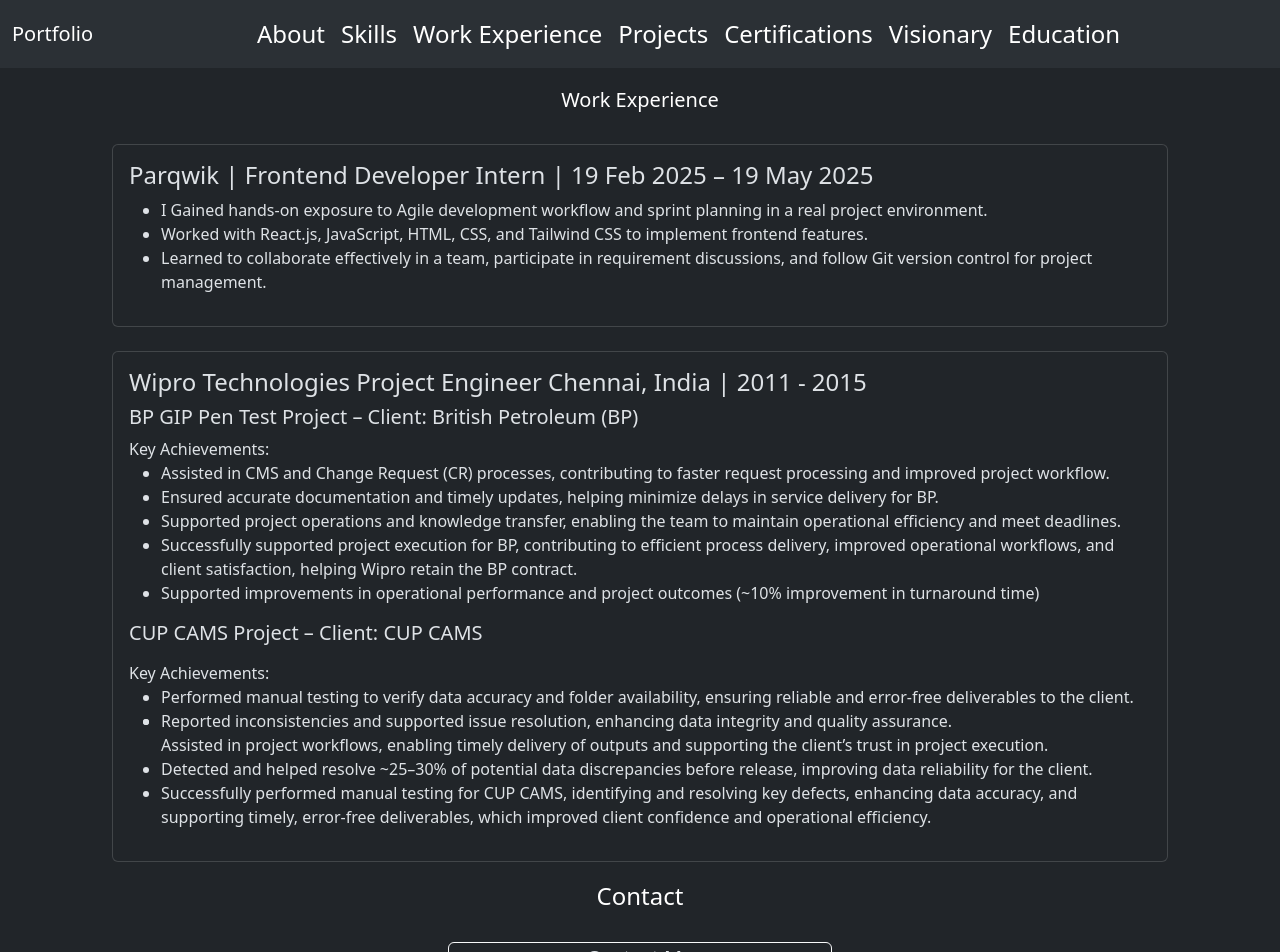
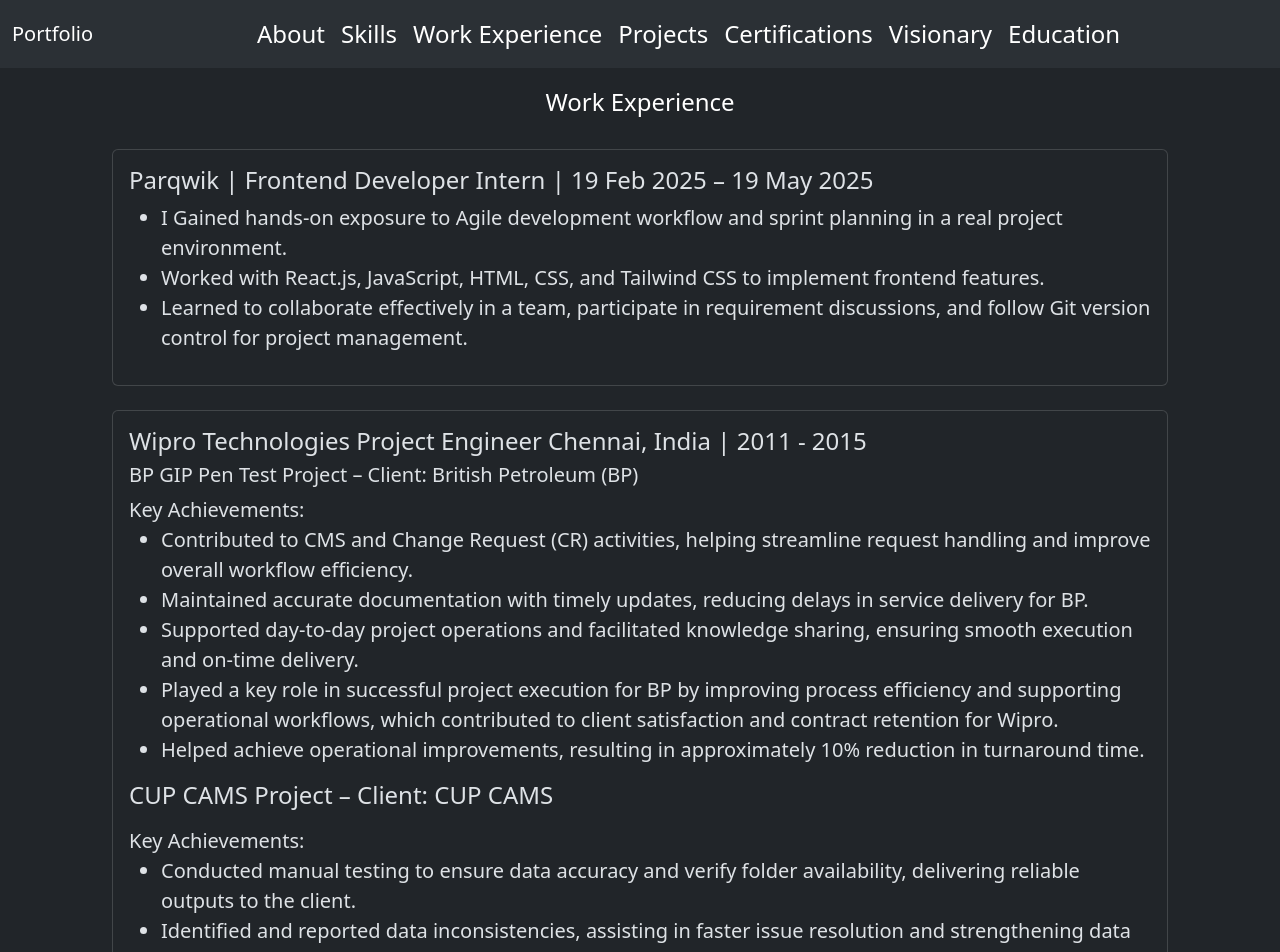
Before and after one commit to abc-hi/portfolio, a React (Vite) app: page /WorkExperience in a window 1280 px wide. Shown: the top 952 px of the page. Built offline with nearby package versions, Linux system fonts and the light colour scheme.

Commit message:
content changed on work exp comp

```diff
--- a/src/Components/WorkExperience.jsx
+++ b/src/Components/WorkExperience.jsx
@@ -4,14 +4,14 @@
   return (
           <div>
                         <div className="page-container" style={{ backgroundColor: 'var(--bs-dark)', padding: "20px" }}>
-                        <h5 className="skills-title" style={{color:"white",textAlign:"center"}}>Work Experience</h5> {/* Use class for styling */}
+                        <h5 className="skills-title" style={{color:"white",textAlign:"center",fontSize:'24px'}}>Work Experience</h5> {/* Use class for styling */}
 <br />
             <div className="card mx-auto" data-bs-theme="dark" style={{maxWidth:"66rem"}}>
 
   <div className="card-body">
 
-    <h4 className="card-title">Parqwik | Frontend Developer Intern | 19 Feb 2025 – 19 May 2025</h4>
-    <p className="card-text"><ul>
+    <h4 className="card-title" style={{fontSize:"24px"}}>Parqwik | Frontend Developer Intern | 19 Feb 2025 – 19 May 2025</h4>
+    <p className="card-text"><ul style={{fontSize:"20px"}}>
       <li>I Gained hands-on exposure to Agile development workflow and sprint planning in a real project environment.</li>
       <li>Worked with React.js, JavaScript, HTML, CSS, and Tailwind CSS to implement frontend features.
 </li>
@@ -27,32 +27,37 @@
 </div><br />
 <div className="card mx-auto" data-bs-theme="dark" style={{maxWidth:"66rem"}}>
   <div className="card-body">
-    <h4 className="card-title">Wipro Technologies Project Engineer Chennai, India | 2011 - 2015</h4>
+    <h4 className="card-title" style={{fontSize:"24px"}}>Wipro Technologies Project Engineer Chennai, India | 2011 - 2015</h4>
 
-<h5 className="card-title">BP GIP Pen Test Project – Client: British Petroleum (BP)</h5>
-<p className="card-text">Key Achievements:
- <ul>
-  <li>Assisted in CMS and Change Request (CR) processes, contributing to faster request processing and improved project workflow.</li>
- <li>Ensured accurate documentation and timely updates, helping minimize delays in service delivery for BP.</li>
- <li>Supported project operations and knowledge transfer, enabling the team to maintain operational efficiency and meet deadlines.</li>
- <li> Successfully supported project execution for BP, contributing to efficient process delivery, improved operational workflows, and client satisfaction, helping Wipro retain the BP contract.
+<h5 className="card-title" style={{fontSize:"20px"}}>BP GIP Pen Test Project – Client: British Petroleum (BP)</h5>
+<p className="card-text" style={{fontSize:"20px"}}>Key Achievements:
+ <ul style={{fontSize:"20px"}}>
+  <li>Contributed to CMS and Change Request (CR) activities, helping streamline request handling and improve overall workflow efficiency.
 </li>
-<li> Supported improvements in operational performance and project outcomes (~10% improvement in turnaround time)
+ <li>Maintained accurate documentation with timely updates, reducing delays in service delivery for BP.
+</li>
+ <li>Supported day-to-day project operations and facilitated knowledge sharing, ensuring smooth execution and on-time delivery.
+</li>
+ <li> Played a key role in successful project execution for BP by improving process efficiency and supporting operational workflows, which contributed to client satisfaction and contract retention for Wipro.</li>
+<li> Helped achieve operational improvements, resulting in approximately 10% reduction in turnaround time.
 </li>
 
 </ul>
-<h5 className="card-title">CUP CAMS Project – Client: CUP CAMS</h5></p>
-<p className="card-text">Key Achievements:
-  <ul>
-    <li>Performed manual testing to verify data accuracy and folder availability, ensuring reliable and error-free deliverables to the client.<li>
-      <li> Reported inconsistencies and supported issue resolution, enhancing data integrity and quality assurance.
+<h5 className="card-title" style={{fontSize:"24px"}}>CUP CAMS Project – Client: CUP CAMS</h5></p>
+<p className="card-text" style={{fontSize:"20px"}}>Key Achievements:
+  <ul style={{fontSize:"20px"}}>
+    <li>Conducted manual testing to ensure data accuracy and verify folder availability, delivering reliable outputs to the client.
 </li>
-      </li> Assisted in project workflows, enabling timely delivery of outputs and supporting the client’s trust in project execution.
+      <li> Identified and reported data inconsistencies, assisting in faster issue resolution and strengthening data quality assurance.
+
 </li>
+      <li> Supported project workflows to ensure timely delivery and maintain client confidence in execution quality.</li>
 
-<li> Detected and helped resolve ~25–30% of potential data discrepancies before release, improving data reliability for the client.
+
+<li> Identified and helped resolve around 25–30% of potential data issues before release, improving overall data reliability.
+
 </li>
-<li> Successfully performed manual testing for CUP CAMS, identifying and resolving key defects, enhancing data accuracy, and supporting timely, error-free deliverables, which improved client confidence and operational efficiency.
+<li> SActively contributed to manual testing efforts by detecting defects early, improving accuracy, and ensuring smooth and timely delivery, which enhanced client trust and operational performance.
 </li>
   </ul></p>
 
```
